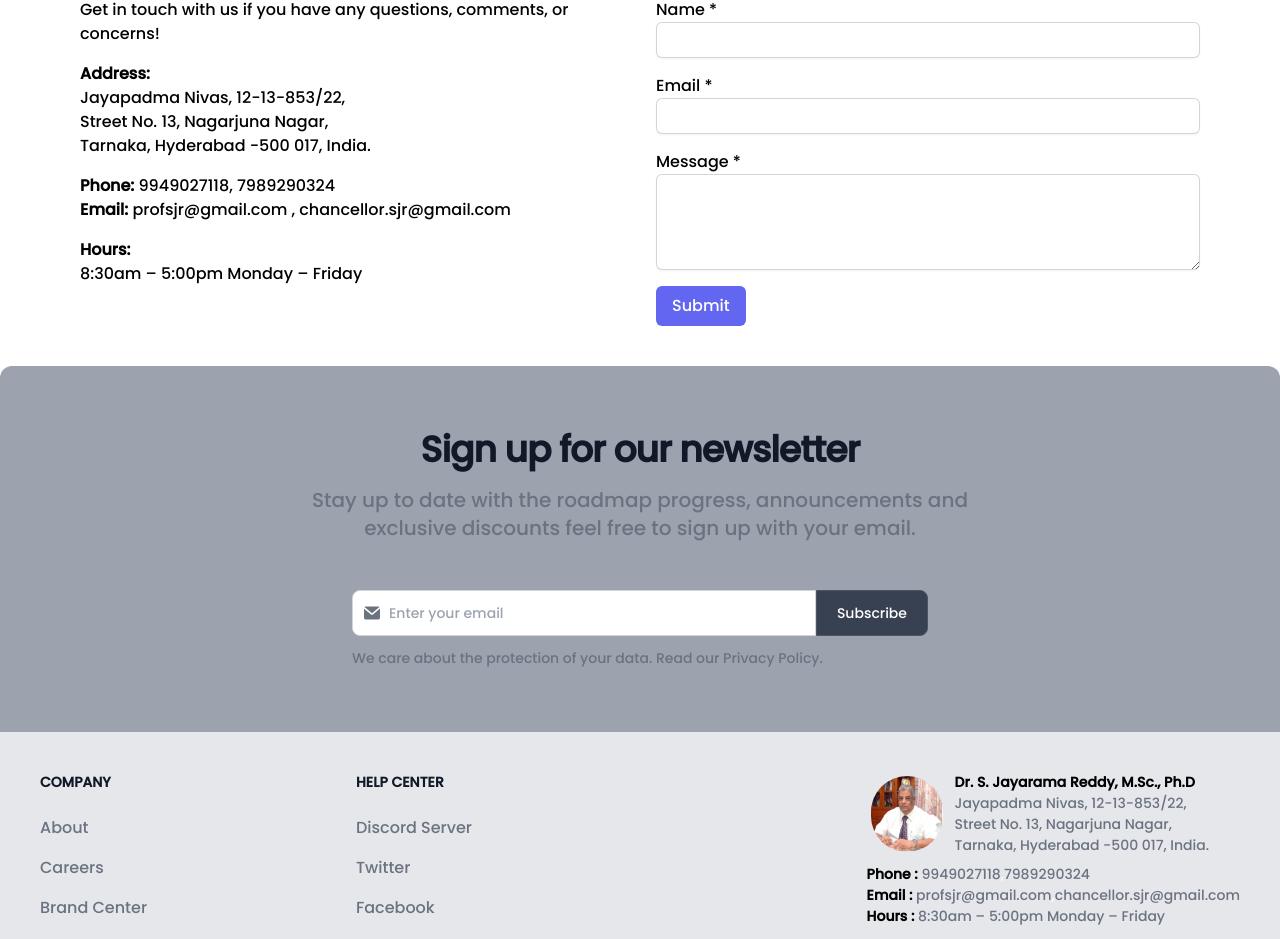
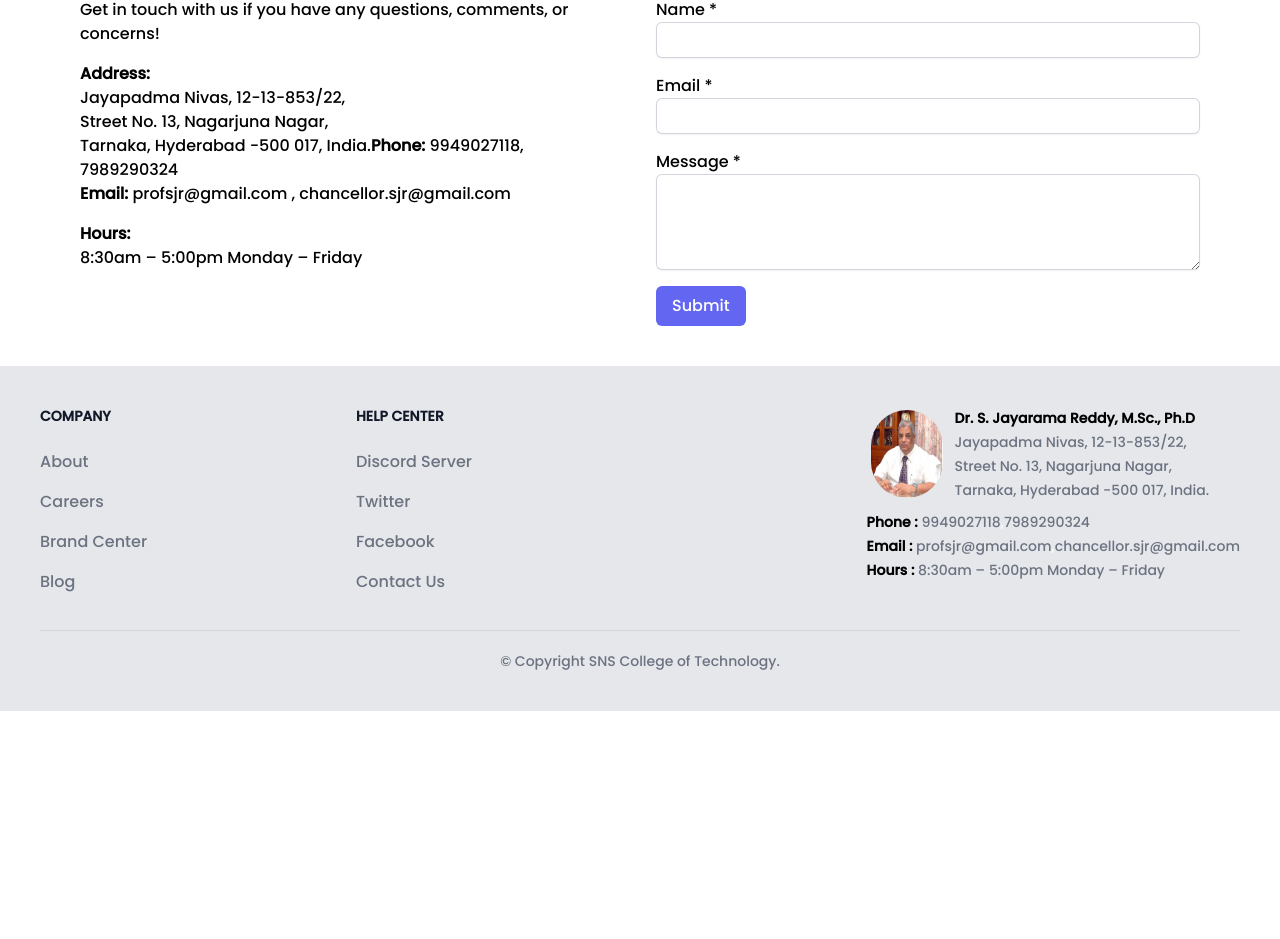
Before and after one commit to balaji-sivasakthi/professor-blog, a Next.js app in the folder front-end/: page /contact in a window 1280 px wide. Shown: the part 214-1153 px from the top of the page. After the commit the page ends 925 px from the top, so only its background shows below. Built offline with nearby package versions, Linux system fonts and the light colour scheme.

Commit message:
fix: hot fix p tag wrapper removed

```diff
--- a/front-end/src/app/contact/page.tsx
+++ b/front-end/src/app/contact/page.tsx
@@ -10,7 +10,7 @@ function Contact() {
             Get in touch with us if you have any questions, comments, or
             concerns!
           </p>
-          <p className="pb-4">
+          <span className="pb-4">
             <strong>Address:</strong>
             <br />
             Jayapadma Nivas, 12-13-853/22,
@@ -18,8 +18,8 @@ function Contact() {
             Street No. 13, Nagarjuna Nagar,
             <br />
             Tarnaka, Hyderabad -500 017, India.
-          </p>
-          <p>
+          </span>
+          <span>
             <strong>Phone:</strong> 9949027118, 7989290324
             <br />
             <strong>Email:</strong> profsjr@gmail.com , chancellor.sjr@gmail.com
@@ -28,7 +28,7 @@ function Contact() {
               <strong>Hours:</strong>
               <br /> 8:30am – 5:00pm Monday – Friday
             </p>
-          </p>
+          </span>
         </div>
 
         <div>
--- a/front-end/src/app/layout.tsx
+++ b/front-end/src/app/layout.tsx
@@ -26,7 +26,6 @@ export default function RootLayout({
       <body className={font.className}>
         <Header />
         {children}
-        <Newsletter />
         <Footer />
       </body>
     </html>
--- a/front-end/src/components/Footer/index.tsx
+++ b/front-end/src/components/Footer/index.tsx
@@ -72,7 +72,7 @@ const Footer = () => {
                   alt="mockup"
                 />
                 <div>
-                  <p className="text-gray-500 dark:text-gray-400 text-[14px]">
+                  <span className="text-gray-500 dark:text-gray-400 text-[14px]">
                     <strong className="text-black">
                       Dr. S. Jayarama Reddy, M.Sc., Ph.D
                     </strong>
@@ -82,11 +82,11 @@ const Footer = () => {
                     Street No. 13, Nagarjuna Nagar,
                     <br />
                     Tarnaka, Hyderabad -500 017, India.
-                  </p>
+                  </span>
                 </div>
               </div>
               <div>
-                <p className="text-white text-[14px]">
+                <span className="text-white text-[14px]">
                   <strong className="text-black">Phone :</strong>{" "}
                   <a
                     className="hover:underline text-gray-500 dark:text-gray-400"
@@ -117,11 +117,11 @@ const Footer = () => {
                     chancellor.sjr@gmail.com
                   </a>
                   <br />
-                  <p className="text-gray-500 dark:text-gray-400">
+                  <span className="text-gray-500 dark:text-gray-400">
                     <strong className="text-black">Hours : </strong>
                     8:30am – 5:00pm Monday – Friday
-                  </p>
-                </p>
+                  </span>
+                </span>
               </div>
             </div>
           </div>
```
